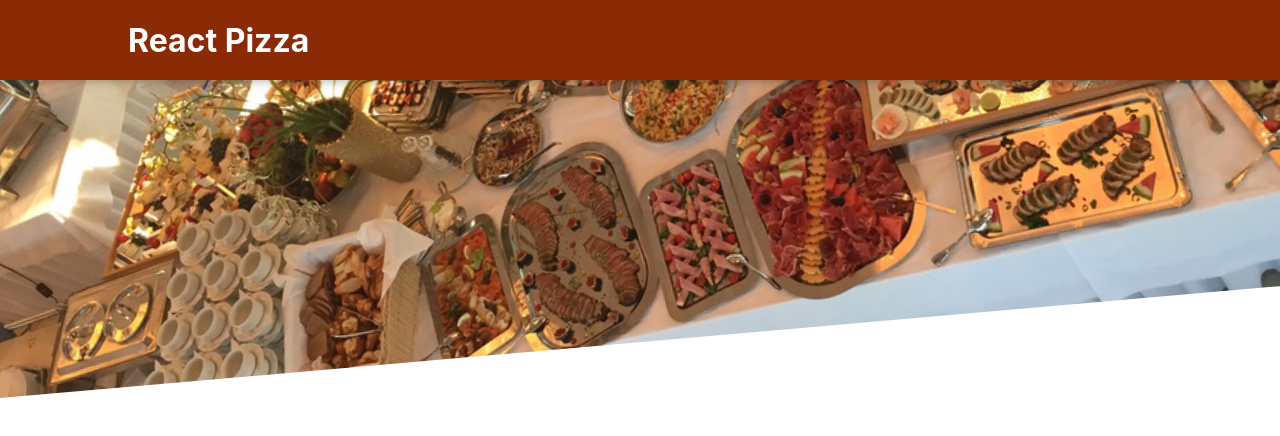
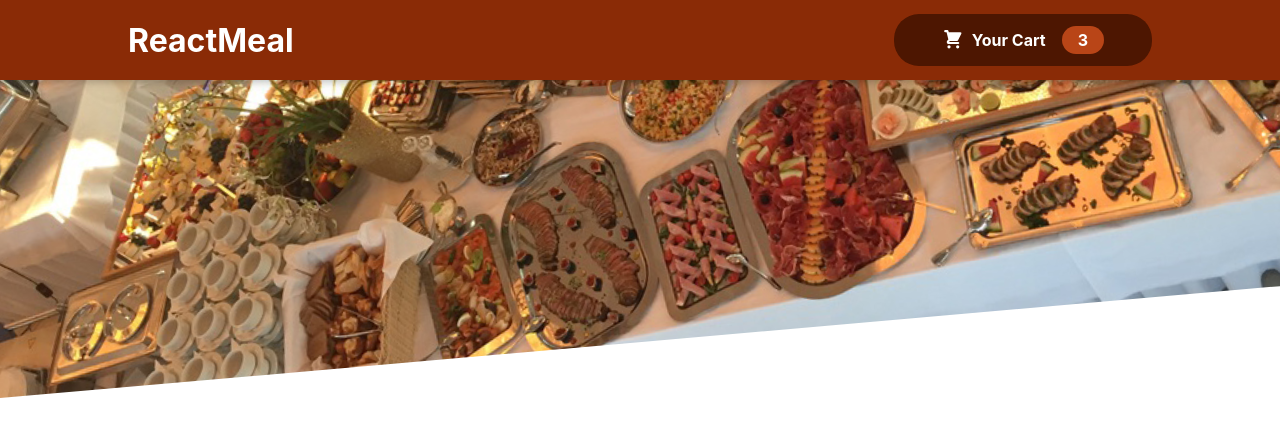
Before and after one commit to alicankilic/ReactPizza, a React (Create React App) app: page / in a window 1280 px wide. Shown: the top 436 px of the page. Built offline with nearby package versions, Linux system fonts and the light colour scheme.

Commit message:
Modified Header

```diff
--- a/src/App.css
+++ b/src/App.css
@@ -36,3 +36,9 @@
     transform: rotate(360deg);
   }
 }
+
+* {
+  margin: 0;
+  padding: 0;
+  box-sizing: border-box;
+}
--- a/src/App.js
+++ b/src/App.js
@@ -1,11 +1,12 @@
+import React, { Fragment } from "react";
 import Header from "./components/Layout/Header/Header";
-
+import "./App.css"
 
 function App() {
   return (
-    <div>
+    <Fragment className="App.css">
       <Header />
-    </div>
+    </Fragment>
   );
 }
 
--- /dev/null
+++ b/src/components/Layout/Header/CartIcon.js
@@ -0,0 +1,16 @@
+import React from "react";
+
+
+const CartIcon = () => {
+    return (
+      <svg
+        xmlns='http://www.w3.org/2000/svg'
+        viewBox='0 0 20 20'
+        fill='currentColor'
+      >
+        <path d='M3 1a1 1 0 000 2h1.22l.305 1.222a.997.997 0 00.01.042l1.358 5.43-.893.892C3.74 11.846 4.632 14 6.414 14H15a1 1 0 000-2H6.414l1-1H14a1 1 0 00.894-.553l3-6A1 1 0 0017 3H6.28l-.31-1.243A1 1 0 005 1H3zM16 16.5a1.5 1.5 0 11-3 0 1.5 1.5 0 013 0zM6.5 18a1.5 1.5 0 100-3 1.5 1.5 0 000 3z' />
+      </svg>
+    );
+  };
+
+  export default CartIcon;
--- a/src/components/Layout/Header/Header.js
+++ b/src/components/Layout/Header/Header.js
@@ -1,16 +1,17 @@
 import React, { Fragment } from "react";
+import mealsImg from "../../ImgSource/meals.jpg";
 import styles from "./Header.module.css";
-import Meals from "./meals.jpg";
+import HeaderButton from "./HeaderButton";
 
 const Header = (props) => {
   return (
     <Fragment>
       <header className={styles.header}>
-        <h1>React Pizza</h1>
-        <button>Cart</button>
+        <h1>ReactMeal</h1>
+        <HeaderButton/>
       </header>
-      <div className={styles["main-image"]}>
-        <img src={Meals} alt="Pizza" />
+      <div className={styles['main-image']}>
+          <img src={mealsImg} alt="Pizza"/>
       </div>
     </Fragment>
   );
--- /dev/null
+++ b/src/components/Layout/Header/HeaderButton.js
@@ -0,0 +1,19 @@
+import React, { Fragment } from "react";
+import styles from "./HeaderButton.module.css";
+import CartIcon from "./CartIcon";
+
+const HeaderButton = (props) => {
+  return (
+    <Fragment>
+      <button className={styles.button}>
+        <span className={styles.icon}>
+          <CartIcon />
+        </span>
+        <span>Your Cart</span>
+        <span className={styles.badge}>3</span>
+      </button>
+    </Fragment>
+  );
+};
+
+export default HeaderButton;
--- /dev/null
+++ b/src/components/Layout/Header/HeaderButton.module.css
@@ -0,0 +1,59 @@
+.button {
+    cursor: pointer;
+    font: inherit;
+    border: none;
+    background-color: #4d1601;
+    color: white;
+    padding: 0.75rem 3rem;
+    display: flex;
+    justify-content: space-around;
+    align-items: center;
+    border-radius: 25px;
+    font-weight: bold;
+  }
+
+  .button:hover,
+  .button:active {
+    background-color: #2c0d00;
+  }
+
+  .icon {
+    width: 1.35rem;
+    height: 1.35rem;
+    margin-right: 0.5rem;
+  }
+
+  .badge {
+    background-color: #b94517;
+    padding: 0.25rem 1rem;
+    border-radius: 25px;
+    margin-left: 1rem;
+    font-weight: bold;
+  }
+
+  .button:hover .badge,
+  .button:active .badge {
+    background-color: #92320c;
+  }
+
+  .bump {
+    animation: bump 300ms ease-out;
+  }
+
+  @keyframes bump {
+    0% {
+      transform: scale(1);
+    }
+    10% {
+      transform: scale(0.9);
+    }
+    30% {
+      transform: scale(1.1);
+    }
+    50% {
+      transform: scale(1.15);
+    }
+    100% {
+      transform: scale(1);
+    }
+  }
```
Also changed, not shown: src/components/ImgSource/meals.jpg (renamed from src/components/Layout/Header/meals.jpg), src/components/Layout/Header/Header.module.css (indentation only).
